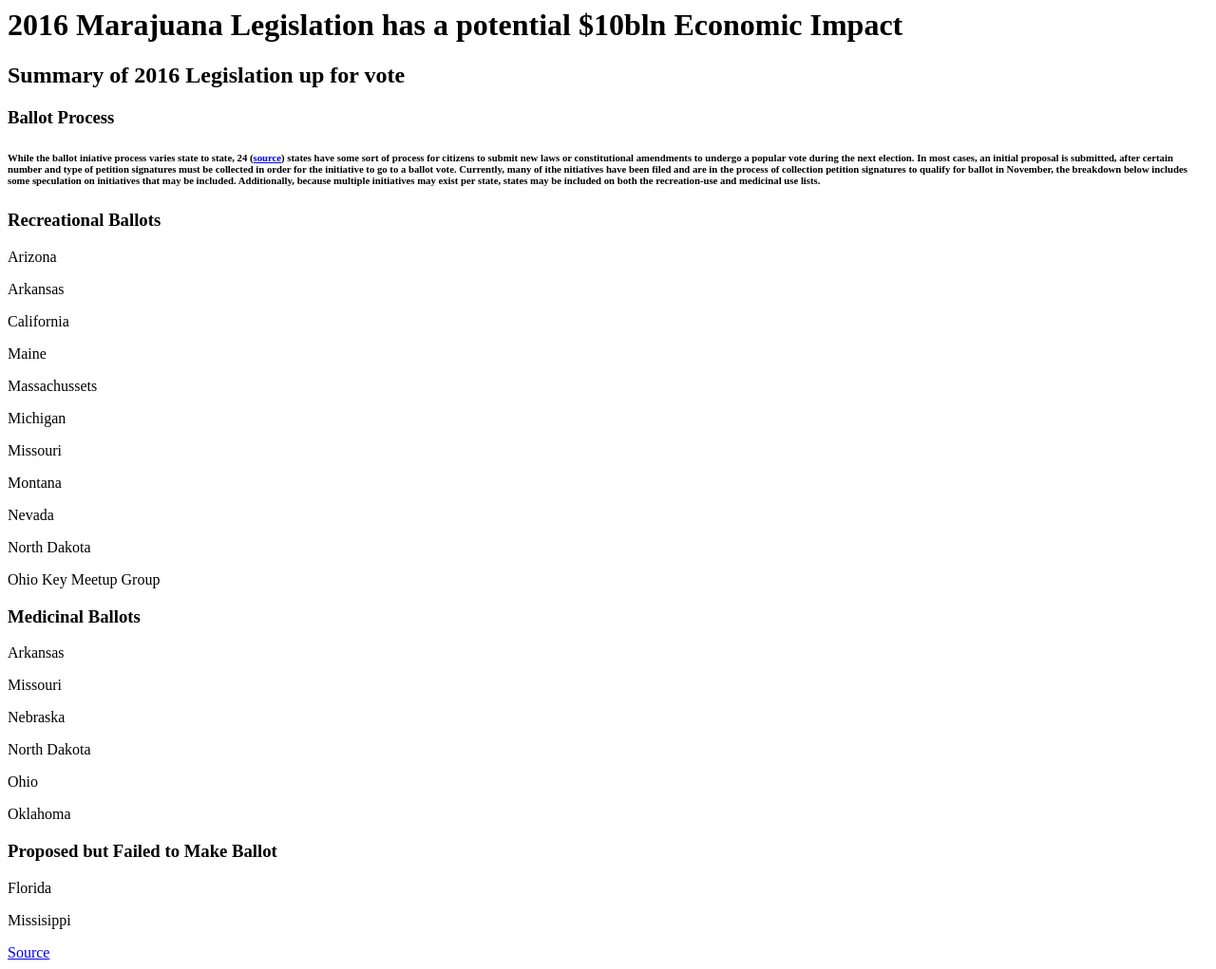
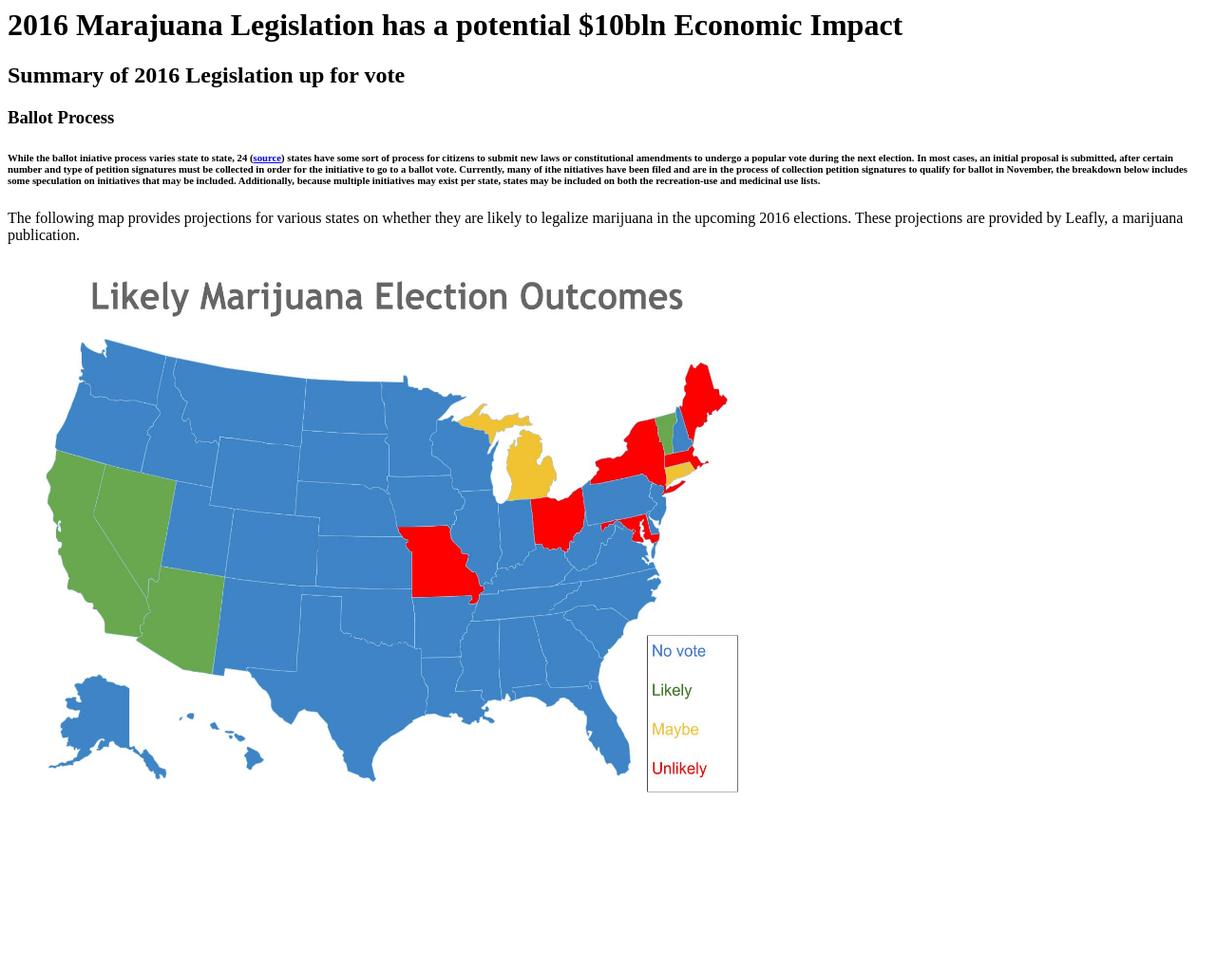
Before and after one commit to dgreenfi/streams-project, a Flask app: template templates/legislation.html in a window 1280 px wide. Shown: the whole page at 95% size. After the commit the page ends 835 px from the top, so only its background shows below. Run offline with Flask 2, Linux system fonts and the light colour scheme; the template is opened without the code that fills it, so the values that code supplies are empty; parts of the project's set-up code (start-up, migrations or seed data) failed here and were passed over.

Commit message:
added election map

```diff
--- a/templates/legislation.html
+++ b/templates/legislation.html
@@ -5,31 +5,6 @@
  <h2>Summary of 2016 Legislation up for vote</h2>
     <h3> Ballot Process<h3>
     <h6><p>  While the ballot iniative process varies state to state, 24 (<a href="http://www.ncsl.org/research/elections-and-campaigns/chart-of-the-initiative-states.aspx">source</a>) states have some sort of process for citizens to submit new laws or constitutional amendments to undergo a popular vote during the next election.  In most cases, an initial proposal is submitted, after certain number and type of petition signatures must be collected in order for the initiative to go to a ballot vote.  Currently, many of ithe nitiatives have been filed and are in the process of collection petition signatures to qualify for ballot in November, the breakdown below includes some speculation on initiatives that may be included.  Additionally, because multiple initiatives may exist per state, states may be included on both the recreation-use and medicinal use lists.</p></h6>
-    <h3> Recreational Ballots</h3>
-    <p>Arizona</p>
-    <p>Arkansas</p>
-    <p>California</p>
-    <p>Maine</p>
-    <p>Massachussets</p>
-    <p>Michigan</p>
-        <p>Missouri</p>
-         <p>Montana</p>
-        <p>Nevada</p>
-        <p>North Dakota</p>
-        <p>Ohio
-        <a onclick=bio('/bios/testbio.html')>Key Meetup Group</a></p>
 
-    <h3> Medicinal Ballots</h3>
-    <p>Arkansas</p>
-    <p>Missouri</p>
-        <p>Nebraska</p>
-        <p>North Dakota</p>
-        <p>Ohio</p>
-        <p>Oklahoma</p>
-
-        <h3> Proposed but Failed to Make Ballot</h3>
-        <p>Florida</p>
-        <p>Missisippi</p>
-
-
-      <a href="https://ballotpedia.org/Marijuana_on_the_ballot#tab=By_year">Source</a>
+    <p> The following map provides projections for various states on whether they are likely to legalize marijuana in the upcoming 2016 elections. These projections are provided by Leafly, a marijuana publication. </p>
+    <img src="static/election-map.jpg" width=800 height=600></img>
```
Also changed, not shown: static/election-map.jpg (added).
